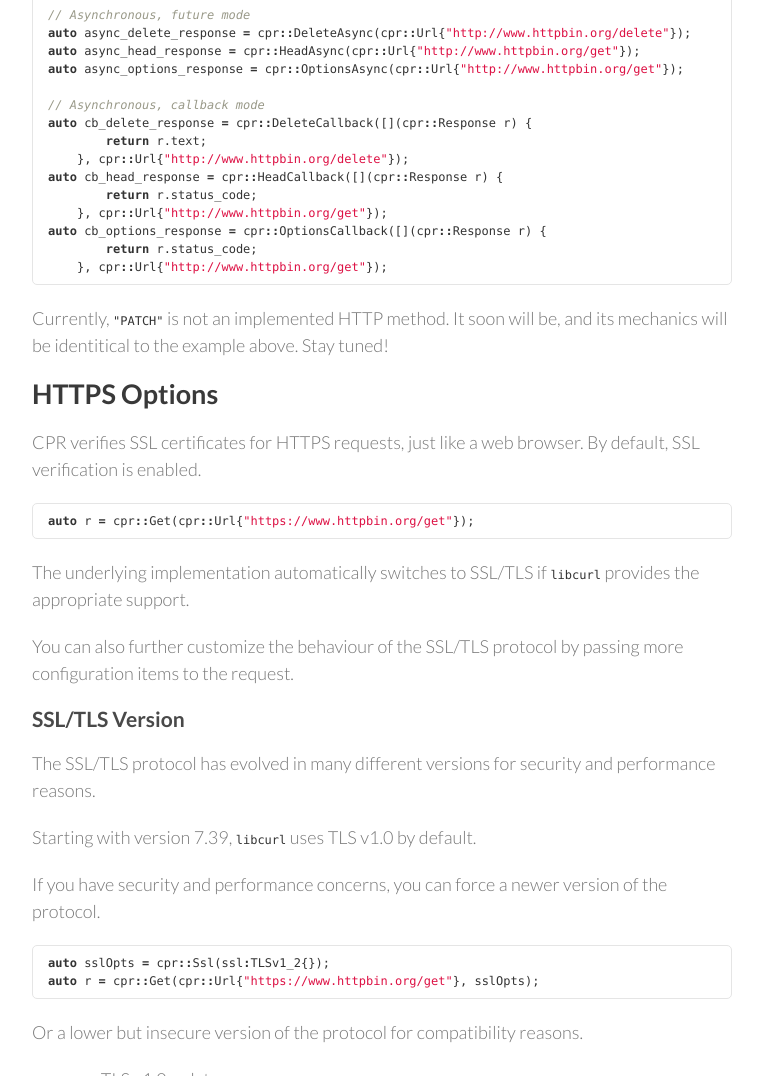
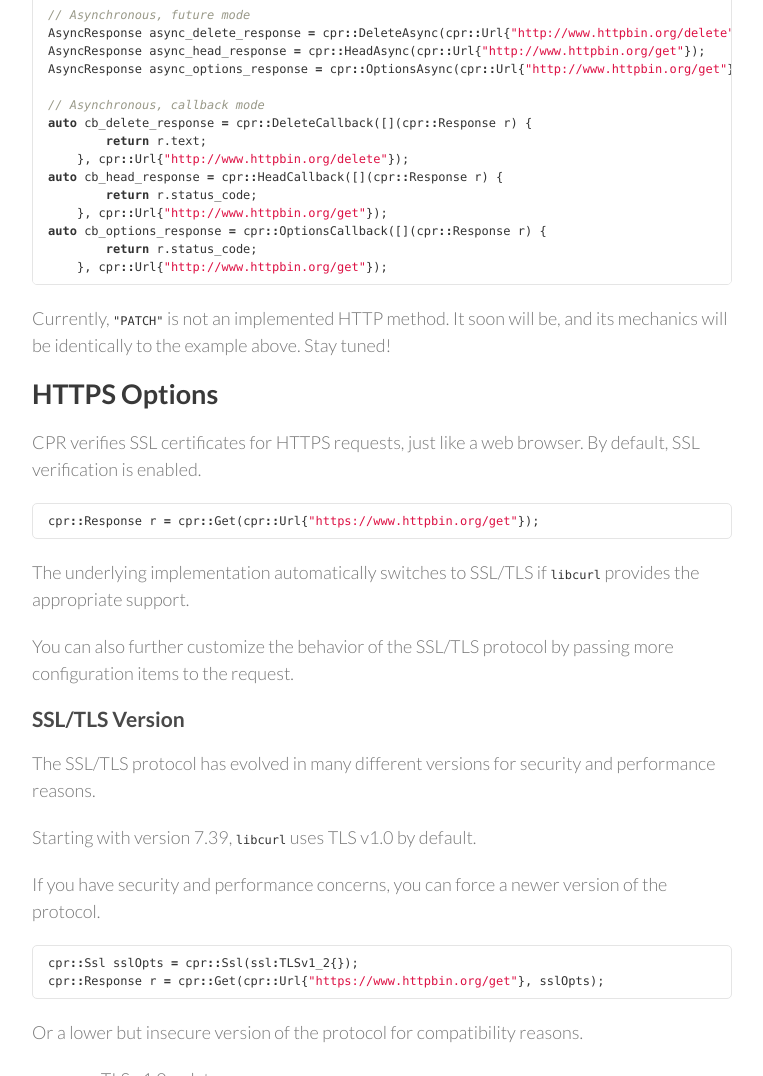
Before and after one commit to libcpr/cpr, a Jekyll site: the page built from advanced-usage.md, in a window 1280 px wide and 1400 px high, scrolled down 7649 px, cut to the strip 324-1400 px from the top of the window. Shown: the whole strip, without its empty margins (388-1151 px from the left). Built offline with Jekyll 4.4.1, drawn with Linux system fonts in a browser that asks for light colours; nearby versions of some CDN libraries; some of the changed text lies outside the part shown.

Commit message:
Less auto in documentation

````diff
--- a/advanced-usage.md
+++ b/advanced-usage.md
@@ -21,7 +21,7 @@ Cookies cookies;  // A map-like collection of cookies returned in the request
 and they're dead simple to access:
 
 ```c++
-auto r = cpr::Get(cpr::Url{"http://www.httpbin.org/get"});
+cpr::Response r = cpr::Get(cpr::Url{"http://www.httpbin.org/get"});
 if (r.status_code >= 400) {
     std::cerr << "Error [" << r.status_code << "] making request" << std::endl;
 } else {
@@ -33,7 +33,7 @@ if (r.status_code >= 400) {
 The `Header` is essentially a map with an important modification. Its keys are case insensitive as required by [RFC 7230](http://tools.ietf.org/html/rfc7230#section-3.2):
 
 ```c++
-auto r = cpr::Get(cpr::Url{"http://www.httpbin.org/get"});
+cpr::Response r = cpr::Get(cpr::Url{"http://www.httpbin.org/get"});
 std::cout << r.header["content-type"] << std::endl;
 std::cout << r.header["Content-Type"] << std::endl;
 std::cout << r.header["CoNtEnT-tYpE"] << std::endl;
@@ -42,7 +42,7 @@ std::cout << r.header["CoNtEnT-tYpE"] << std::endl;
 All of these should print the same value, `"application/json"`. Cookies similarly are accessed through a map-like interface, but they're not case insensitive:
 
 ```c++
-auto r = cpr::Get(cpr::Url{"http://www.httpbin.org/cookies/set?cookies=yummy"});
+cpr::Response r = cpr::Get(cpr::Url{"http://www.httpbin.org/cookies/set?cookies=yummy"});
 std::cout << r.cookies["cookies"] << std::endl; // Prints yummy
 std::cout << r.cookies["Cookies"] << std::endl; // Prints nothing
 ```
@@ -55,7 +55,7 @@ Speaking of the `Header`, you can set custom headers in the request call. The ob
 
 {% raw %}
 ```c++
-auto r = cpr::Get(cpr::Url{"http://www.httpbin.org/headers"},
+cpr::Response r = cpr::Get(cpr::Url{"http://www.httpbin.org/headers"},
                   cpr::Header{{"accept", "application/json"}});
 std::cout << r.text << std::endl;
 
@@ -73,10 +73,10 @@ You've probably noticed a similarity between `Header`, `Parameters`, `Payload`,
 
 {% raw %}
 ```c++
-auto header = cpr::Header{{"header-key", "header-value"}};
-auto parameters = cpr::Parameters{{"parameter-key", "parameter-value"}};
-auto payload = cpr::Payload{{"payload-key", "payload-value"}};
-auto multipart = cpr::Multipart{{"multipart-key", "multipart-value"}};
+cpr::Header header = cpr::Header{{"header-key", "header-value"}};
+cpr::Parameters parameters = cpr::Parameters{{"parameter-key", "parameter-value"}};
+cpr::Payload payload = cpr::Payload{{"payload-key", "payload-value"}};
+cpr::Multipart multipart = cpr::Multipart{{"multipart-key", "multipart-value"}};
 ```
 {% endraw %}
 
@@ -90,19 +90,19 @@ However, in cases where it is useful to hold on to state, you can use a `Session
 
 {% raw %}
 ```c++
-auto url = cpr::Url{"http://www.httpbin.org/get"};
-auto parameters = cpr::Parameters{{"hello", "world"}};
+cpr::Url url = cpr::Url{"http://www.httpbin.org/get"};
+cpr::Parameters parameters = cpr::Parameters{{"hello", "world"}};
 cpr::Session session;
 session.SetUrl(url);
 session.SetParameters(parameters);
 
-auto r = session.Get();             // Equivalent to cpr::Get(url, parameters);
+cpr::Response r = session.Get();             // Equivalent to cpr::Get(url, parameters);
 std::cout << r.url << std::endl     // Prints http://www.httpbin.org/get?hello=world
 
-auto new_parameters = cpr::Parameters{{"key", "value"}};
+cpr::Parameters new_parameters = cpr::Parameters{{"key", "value"}};
 session.SetParameters(new_parameters);
 
-auto new_r = session.Get();         // Equivalent to cpr::Get(url, new_parameters);
+cpr::Response new_r = session.Get();         // Equivalent to cpr::Get(url, new_parameters);
 std::cout << new_r.url << std::endl // Prints http://www.httpbin.org/get?key=value
 ```
 {% endraw %}
@@ -111,12 +111,12 @@ std::cout << new_r.url << std::endl // Prints http://www.httpbin.org/get?key=val
 
 {% raw %}
 ```c++
-auto url = cpr::Url{"http://www.httpbin.org/get"};
-auto parameters = cpr::Parameters{{"hello", "world"}};
+cpr::Url url = cpr::Url{"http://www.httpbin.org/get"};
+cpr::Parameters parameters = cpr::Parameters{{"hello", "world"}};
 cpr::Session session;
 session.SetOption(url);
 session.SetOption(parameters);
-auto r = session.Get();
+cpr::Response r = session.Get();
 ```
 {% endraw %}
 
@@ -131,18 +131,18 @@ The key to all of this is actually the way [libcurl](http://curl.haxx.se/libcurl
 Making an asynchronous request uses a similar but separate interface:
 
 ```c++
-auto fr = cpr::GetAsync(cpr::Url{"http://www.httpbin.org/get"});
+AsyncResponse fr = cpr::GetAsync(cpr::Url{"http://www.httpbin.org/get"});
 // Sometime later
-auto r = fr.get(); // This blocks until the request is complete
+cpr::Response r = fr.get(); // This blocks until the request is complete
 std::cout << r.text << std::endl;
 ```
 
 The call is otherwise identical except instead of `Get`, it's `GetAsync`. Similarly for POST requests, you would call `PostAsync`. The return value of an asynchronous call is actually a `std::future<Response>`:
 
 ```c++
-auto fr = cpr::GetAsync(cpr::Url{"http://www.httpbin.org/get"});
+AsyncResponse fr = cpr::GetAsync(cpr::Url{"http://www.httpbin.org/get"});
 fr.wait() // This waits until the request is complete
-auto r = fr.get(); // Since the request is complete, this returns immediately
+cpr::Response r = fr.get(); // Since the request is complete, this returns immediately
 std::cout << r.text << std::endl;
 ```
 
@@ -150,14 +150,14 @@ You can even put a bunch of requests into a `std` container and get them all lat
 
 {% raw %}
 ```c++
-auto container = std::vector<std::future<cpr::Response>>{};
-auto url = cpr::Url{"http://www.httpbin.org/get"};
+std::vector<std::future<cpr::Response>> container{};
+cpr::Url url = cpr::Url{"http://www.httpbin.org/get"};
 for (int i = 0; i < 10; ++i) {
     container.emplace_back(cpr::GetAsync(url, cpr::Parameters{{"i", std::to_string(i)}}));
 }
 // Sometime later
-for (auto& fr: container) {
-    auto r = fr.get();
+for (std::future<cpr::Response>& fr: container) {
+    cpr::Response r = fr.get();
     std::cout << r.text << std::endl;
 }
 ```
@@ -197,7 +197,7 @@ It's possible to set a timeout for your request if you have strict timing requir
 ```c++
 #include <assert.h>
 
-auto r = cpr::Get(cpr::Url{"http://www.httpbin.org/get"},
+cpr::Response r = cpr::Get(cpr::Url{"http://www.httpbin.org/get"},
                   cpr::Timeout{1000}); // Let's hope we aren't using Time Warner Cable
 assert(r.elapsed <= 1); // Less than one second should have elapsed
 ```
@@ -210,7 +210,7 @@ Setting the `Timeout` option sets the maximum allowed time the transfer operatio
 
 {% raw %}
 ```c++
-auto r = cpr::Get(cpr::Url{"http://www.httpbin.org/get"},
+cpr::Response r = cpr::Get(cpr::Url{"http://www.httpbin.org/get"},
                   cpr::Proxies{{"http", "http://www.fakeproxy.com"}});
 std::cout << r.url << std::endl; // Prints http://www.httpbin.org/get, not the proxy url
 ```
@@ -225,13 +225,13 @@ session.SetProxies({{"http", "http://www.fakeproxy.com"},
                     {"https", "http://www.anotherproxy.com"}})
 session.SetUrl("http://www.httpbin.org/get");
 {
-    auto r = session.Get();
+    cpr::Response r = session.Get();
     std::cout << r.url << std::endl; // Prints http://www.httpbin.org/get after going
                                      // through http://www.fakeproxy.com
 }
 session.SetUrl("https://www.httpbin.org/get");
 {
-    auto r = session.Get();
+    cpr::Response r = session.Get();
     std::cout << r.url << std::endl; // Prints https://www.httpbin.org/get after going
                                      // through http://www.anotherproxy.com
 }
@@ -245,7 +245,7 @@ Setting `Proxies` on a `Session` lets you intelligently route requests using dif
 Earlier you saw how to grab a cookie from the request:
 
 ```c++
-auto r = cpr::Get(cpr::Url{"http://www.httpbin.org/cookies/set?cookies=yummy"});
+cpr::Response r = cpr::Get(cpr::Url{"http://www.httpbin.org/cookies/set?cookies=yummy"});
 std::cout << r.cookies["cookies"] << std::endl; // Prints yummy
 std::cout << r.cookies["Cookies"] << std::endl; // Prints nothing
 ```
@@ -253,8 +253,8 @@ std::cout << r.cookies["Cookies"] << std::endl; // Prints nothing
 You can send back cookies using the same object:
 
 ```c++
-auto r = cpr::Get(cpr::Url{"http://www.httpbin.org/cookies/set?cookies=yummy"});
-auto another_r = cpr::Get(cpr::Url{"http://www.httpbin.org/cookies"}, r.cookies);
+cpr::Response r = cpr::Get(cpr::Url{"http://www.httpbin.org/cookies/set?cookies=yummy"});
+cpr::Response another_r = cpr::Get(cpr::Url{"http://www.httpbin.org/cookies"}, r.cookies);
 std::cout << another_r.text << std::endl;
 
 /*
@@ -270,7 +270,7 @@ std::cout << another_r.text << std::endl;
 
 {% raw %}
 ```c++
-auto r = cpr::Get(cpr::Url{"http://www.httpbin.org/cookies"},
+cpr::Response r = cpr::Get(cpr::Url{"http://www.httpbin.org/cookies"},
                   cpr::Cookies{{"ice cream", "is delicious"}});
 std::cout << r.text << std::endl;
 
@@ -299,7 +299,7 @@ assert(cpr::Post(cpr::Url{"http://www.httpbin.org/put"},
                  cpr::Payload{{"key", "value"}}).status_code == 405);
 
 // On the other hand, this works just fine
-auto r = cpr::Put(cpr::Url{"http://www.httpbin.org/put"},
+cpr::Response r = cpr::Put(cpr::Url{"http://www.httpbin.org/put"},
                   cpr::Payload{{"key", "value"}});
 std::cout << r.text << std::endl;
 
@@ -336,7 +336,7 @@ assert(cpr::Put(cpr::Url{"http://www.httpbin.org/patch"},
                 cpr::Payload{{"key", "value"}}).status_code == 405);
 
 // On the other hand, this works just fine
-auto r = cpr::Patch(cpr::Url{"http://www.httpbin.org/patch"},
+cpr::Response r = cpr::Patch(cpr::Url{"http://www.httpbin.org/patch"},
                     cpr::Payload{{"key", "value"}});
 std::cout << r.text << std::endl;
 
@@ -368,14 +368,14 @@ C++ Requests also supports `DELETE`, `HEAD`, and `OPTIONS` methods in the expect
 
 ```c++
 // Regular, blocking modes
-auto delete_response = cpr::Delete(cpr::Url{"http://www.httpbin.org/delete"});
-auto head_response = cpr::Head(cpr::Url{"http://www.httpbin.org/get"});
-auto options_response = cpr::OPTIONS(cpr::Url{"http://www.httpbin.org/get"});
+cpr::Response delete_response = cpr::Delete(cpr::Url{"http://www.httpbin.org/delete"});
+cpr::Response head_response = cpr::Head(cpr::Url{"http://www.httpbin.org/get"});
+cpr::Response options_response = cpr::OPTIONS(cpr::Url{"http://www.httpbin.org/get"});
 
 // Asynchronous, future mode
-auto async_delete_response = cpr::DeleteAsync(cpr::Url{"http://www.httpbin.org/delete"});
-auto async_head_response = cpr::HeadAsync(cpr::Url{"http://www.httpbin.org/get"});
-auto async_options_response = cpr::OptionsAsync(cpr::Url{"http://www.httpbin.org/get"});
+AsyncResponse async_delete_response = cpr::DeleteAsync(cpr::Url{"http://www.httpbin.org/delete"});
+AsyncResponse async_head_response = cpr::HeadAsync(cpr::Url{"http://www.httpbin.org/get"});
+AsyncResponse async_options_response = cpr::OptionsAsync(cpr::Url{"http://www.httpbin.org/get"});
 
 // Asynchronous, callback mode
 auto cb_delete_response = cpr::DeleteCallback([](cpr::Response r) {
@@ -389,19 +389,19 @@ auto cb_options_response = cpr::OptionsCallback([](cpr::Response r) {
     }, cpr::Url{"http://www.httpbin.org/get"});
 ```
 
-Currently, `"PATCH"` is not an implemented HTTP method. It soon will be, and its mechanics will be identitical to the example above. Stay tuned!
+Currently, `"PATCH"` is not an implemented HTTP method. It soon will be, and its mechanics will be identically to the example above. Stay tuned!
 
 ## HTTPS Options
 
 CPR verifies SSL certificates for HTTPS requests, just like a web browser. By default, SSL verification is enabled.
 
 ```c++
-auto r = cpr::Get(cpr::Url{"https://www.httpbin.org/get"});
+cpr::Response r = cpr::Get(cpr::Url{"https://www.httpbin.org/get"});
 ```
 
 The underlying implementation automatically switches to SSL/TLS if `libcurl` provides the appropriate support.
 
-You can also further customize the behaviour of the SSL/TLS protocol by passing more configuration items to the request.
+You can also further customize the behavior of the SSL/TLS protocol by passing more configuration items to the request.
 
 ### SSL/TLS Version
 
@@ -412,8 +412,8 @@ Starting with version 7.39, `libcurl` uses TLS v1.0 by default.
 If you have security and performance concerns, you can force a newer version of the protocol.
 
 ```c++
-auto sslOpts = cpr::Ssl(ssl:TLSv1_2{});
-auto r = cpr::Get(cpr::Url{"https://www.httpbin.org/get"}, sslOpts);
+cpr::Ssl sslOpts = cpr::Ssl(ssl:TLSv1_2{});
+cpr::Response r = cpr::Get(cpr::Url{"https://www.httpbin.org/get"}, sslOpts);
 ```
 
 Or a lower but insecure version of the protocol for compatibility reasons.
@@ -436,8 +436,8 @@ Or a lower but insecure version of the protocol for compatibility reasons.
 Some older HTTPS services do not support ALPN and NPN negotiation, which may result in connections not being established properly. Compatibility issues can be resolved by disabling ALPN/NPN support for the request.
 
 ```c++
-auto sslOpts = cpr::Ssl(ssl::ALPN{false}, ssl::NPN{false});
-auto r = cpr::Get(cpr::Url{"https://www.httpbin.org/get"}, sslOpts);
+cpr::Ssl sslOpts = cpr::Ssl(ssl::ALPN{false}, ssl::NPN{false});
+cpr::Response r = cpr::Get(cpr::Url{"https://www.httpbin.org/get"}, sslOpts);
 ```
 
 * `ALPN`: [ALPN](https://en.wikipedia.org/wiki/Application-Layer_Protocol_Negotiation) in the SSL handshake. (libcurl 7.36.0)
@@ -465,8 +465,8 @@ Some HTTPS services require client certificates to be given at the time of conne
 You can specify filenames for client certificates and private keys using the `CertFile` and `KeyFile` options.
 
 ```c++
-auto sslOpts = cpr::Ssl(ssl::CertFile{"cert.pem"}, ssl::KeyFile{"key.pem"});
-auto r = cpr::Get(cpr::Url{"https://www.httpbin.org/get"}, sslOpts);
+cpr::Ssl sslOpts = cpr::Ssl(ssl::CertFile{"cert.pem"}, ssl::KeyFile{"key.pem"});
+cpr::Response r = cpr::Get(cpr::Url{"https://www.httpbin.org/get"}, sslOpts);
 ```
 
 The default certificate and private key files are in PEM format, and DER format files can also be imported via `DerCert` and `DerKey` if desired.
````
Also changed, not shown: index.md (+1 -1 lines), introduction.md (+14 -14 lines).
